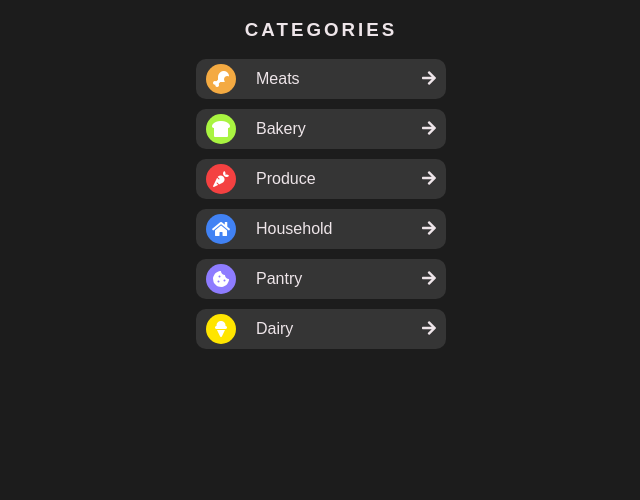
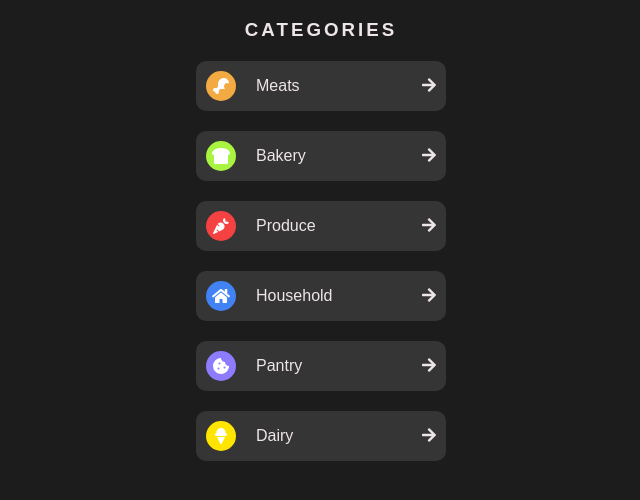
Before and after one commit to sultan-ullah/glowcery-list, a React (Create React App) app: page / in a window 1280 px wide. Shown: the top 500 px of the page, without its empty margins (319-959 px from the left). Built offline with nearby package versions, Linux system fonts and the light colour scheme.

Commit message:
Fixed innerText bug on categories

```diff
--- a/src/App.js
+++ b/src/App.js
@@ -12,8 +12,6 @@ const Input = props => {
     width: '200px',
     backgroundColor: 'pink'
   }
-
-
 
 
   return (
@@ -163,8 +161,8 @@ const Categories = props => {
   const listItem = {
     listStyle: "none",
     background: "#353535",
-    margin: "10px 0px",
-    height: "40px",
+    margin: "20px 0px",
+    height: "50px",
     borderRadius: "10px",
     display: "flex",
     alignItems: "center",
@@ -180,7 +178,7 @@ const Categories = props => {
       <ul style={list}>
         {categories.map((item, index) => {
           return (
-            <li style={listItem} key={index} onClick={props.clickHandler}>
+            <li style={listItem} key={index} onClick={() => props.clickHandler(item.name)}>
               <div
                 style={{
                   display: "flex",
@@ -212,11 +210,11 @@ class App extends React.Component {
     };
   }
 
-  categoriesClickHandler(e) {
+  categoriesClickHandler(name) {
     this.setState({
       view: "list",
       current: {
-        name: e.target.innerText,
+        name: name,
         list: []
       }
     });
```
